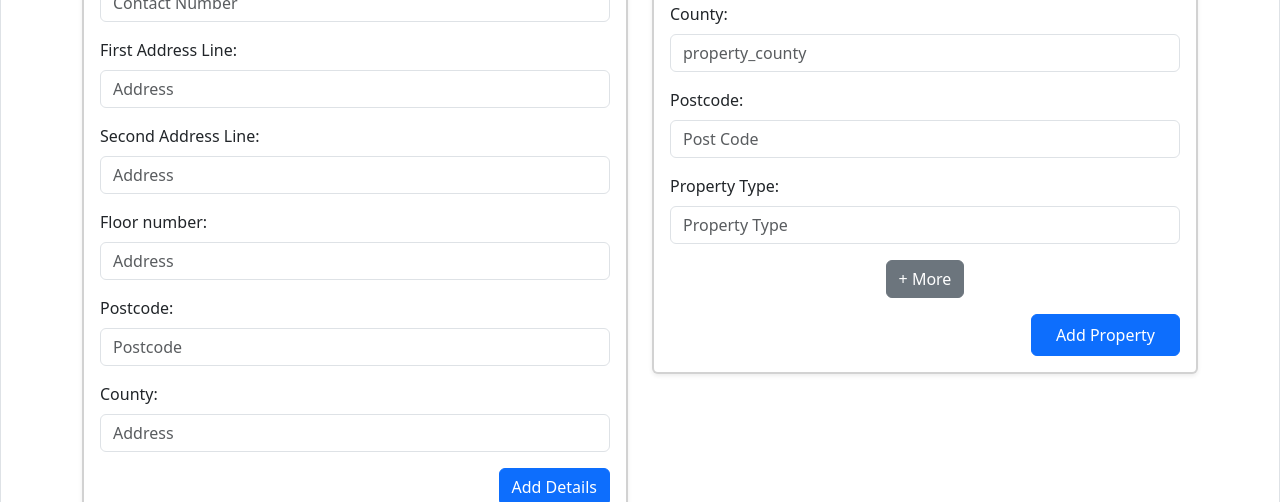
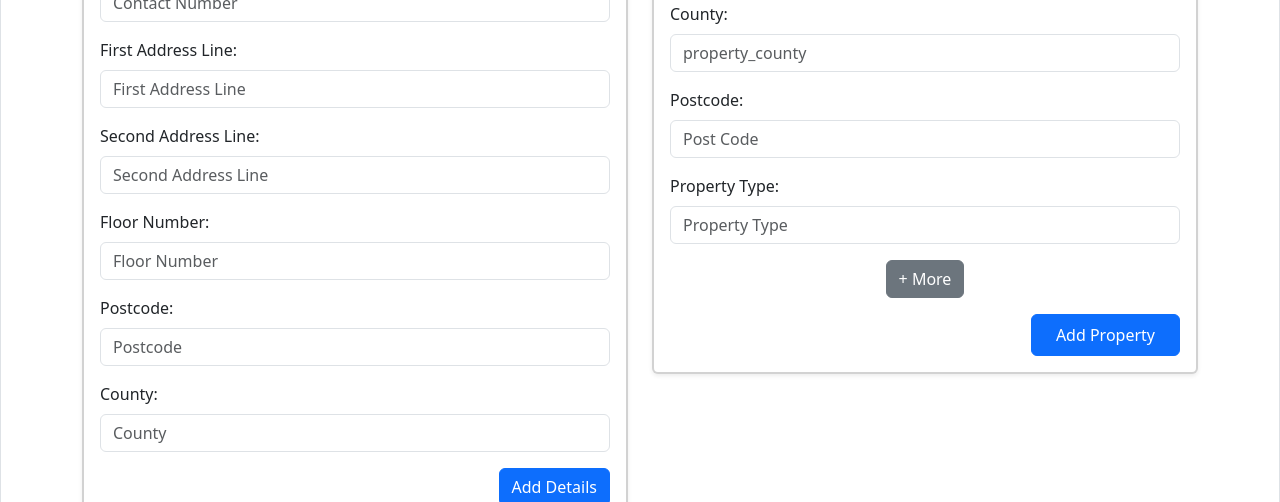
Before and after one commit to Azadehpedramnia/PropertySystem, a Next.js app in the folder hr-frontend/: page /dashboard in a window 1280 px wide. Shown: the part 1037-1539 px from the top of the page. Built offline with nearby package versions, Linux system fonts and the light colour scheme; no server answers.

Commit message:
Add extra column

```diff
--- a/hr-frontend/components/Dashboard/RegisterContact.tsx
+++ b/hr-frontend/components/Dashboard/RegisterContact.tsx
@@ -12,6 +12,10 @@ interface Person {
   property_address_for_enquiry: string;
   iqu_post_code_address:string;
   contact_county:string;
+  floor_no:string;
+  first_line_contac_address:string;
+  second_line_contac_address:string;
+  contac_city:string;
 }
 
 interface RegisterContactProps {
@@ -129,12 +133,12 @@ const RegisterContact: React.FC<RegisterContactProps> = ({
             <label  className="form-label">First Address Line:</label>
             <input
               className="form-control"
-              placeholder="Address"
-              value={newPerson.property_address_for_enquiry}
+              placeholder="First Address Line"
+              value={newPerson.first_line_contac_address}
               onChange={(e) =>
                 setNewPerson({
                   ...newPerson,
-                  property_address_for_enquiry: e.target.value,
+                  first_line_contac_address: e.target.value,
                 })
               }
             />
@@ -145,12 +149,12 @@ const RegisterContact: React.FC<RegisterContactProps> = ({
             <label  className="form-label">Second Address Line:</label>
             <input
               className="form-control"
-              placeholder="Address"
-              value={newPerson.property_address_for_enquiry}
+              placeholder="Second Address Line"
+              value={newPerson.second_line_contac_address}
               onChange={(e) =>
                 setNewPerson({
                   ...newPerson,
-                  property_address_for_enquiry: e.target.value,
+                  second_line_contac_address: e.target.value,
                 })
               }
             />
@@ -158,15 +162,15 @@ const RegisterContact: React.FC<RegisterContactProps> = ({
 
           {/* Row: Floor number */}
           <div className="col-12">
-            <label  className="form-label">Floor number:</label>
+            <label  className="form-label">Floor Number:</label>
             <input
               className="form-control"
-              placeholder="Address"
-              value={newPerson.property_address_for_enquiry}
+              placeholder="Floor Number"
+              value={newPerson.floor_no}
               onChange={(e) =>
                 setNewPerson({
                   ...newPerson,
-                  property_address_for_enquiry: e.target.value,
+                  floor_no: e.target.value,
                 })
               }
             />
@@ -195,7 +199,7 @@ const RegisterContact: React.FC<RegisterContactProps> = ({
             <label  className="form-label">County:</label>
             <input
               className="form-control"
-              placeholder="Address"
+              placeholder="County"
               value={newPerson.contact_county}
               onChange={(e) =>
                 setNewPerson({
--- a/hr-frontend/pages/dashboard.tsx
+++ b/hr-frontend/pages/dashboard.tsx
@@ -26,6 +26,10 @@ export interface Person {
   property_address_for_enquiry:string;
   iqu_post_code_address:string;
   contact_county:string;
+  floor_no:string;
+  first_line_contac_address:string;
+  second_line_contac_address:string;
+  contac_city:string;
 }
 
 export interface Property {
@@ -155,7 +159,11 @@ export default function Dashboard() {
     family:'',
     property_address_for_enquiry:'',
     iqu_post_code_address:'',
-    contact_county:''
+    contact_county:'',
+    floor_no:'',
+    first_line_contac_address:'',
+    second_line_contac_address:'',
+    contac_city:'',
   });
 
   const handleSelectPersonToContactForm = (person: Person) => {
@@ -169,6 +177,10 @@ export default function Dashboard() {
       property_address_for_enquiry: person.property_address_for_enquiry, // empty by default
       iqu_post_code_address:person.iqu_post_code_address, // empty by default
       contact_county:person.contact_county,
+      floor_no:person.floor_no,
+      first_line_contac_address:person.first_line_contac_address,
+      second_line_contac_address:person.second_line_contac_address,
+      contac_city:person.contac_city,
     });
   };
 
@@ -307,7 +319,12 @@ export default function Dashboard() {
       family:'',
       property_address_for_enquiry:'',
       iqu_post_code_address:'' ,
-      contact_county:''
+      contact_county:'' ,
+      floor_no:'',
+      first_line_contac_address:'',
+      second_line_contac_address:'',
+      contac_city:'',
+
     });
     // Reload table
     fetchPeople();
@@ -692,6 +709,10 @@ useEffect(() => {
                             property_address_for_enquiry: '',
                             iqu_post_code_address: '',
                             contact_county:'',
+                            floor_no:'',
+                            first_line_contac_address:'',
+                            second_line_contac_address:'',
+                            contac_city:'',
                           });
                         }}
                       >
```
